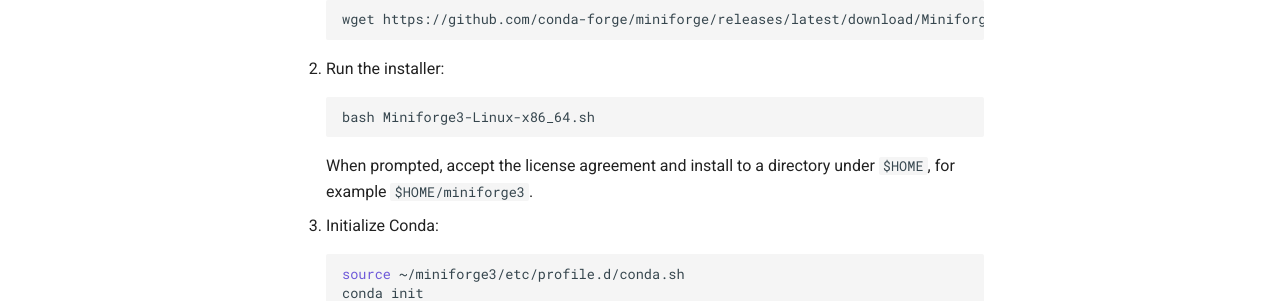
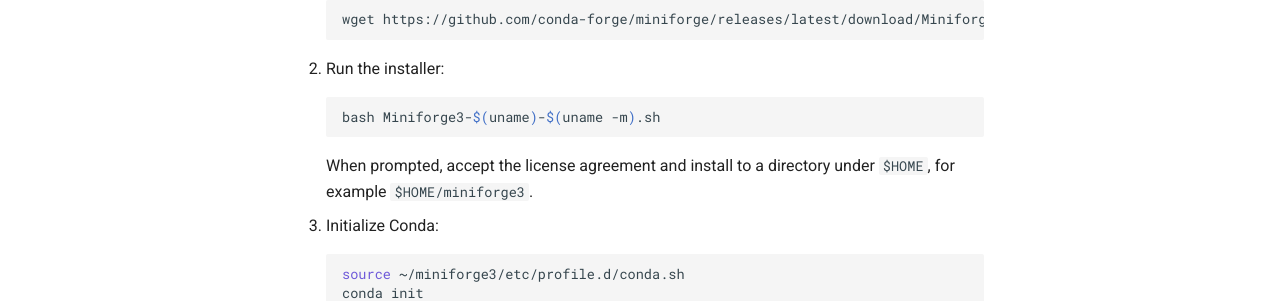
Before and after one commit to nsfcac/repacss-user-guide, an MkDocs documentation site: the page built from docs/software/installing-packages.md, in a window 1280 px wide and 900 px high. Shown: the part 516-817 px from the top of the window. Built offline with MkDocs 1.6.1 and Material for MkDocs 9.7.7, drawn with Linux system fonts in a browser that asks for light colours; comment, search, counter and statistics services are not loaded.

Commit message:
updating doc

````diff
--- a/docs/software/installing-packages.md
+++ b/docs/software/installing-packages.md
@@ -10,12 +10,12 @@
 
 1. Download the installer:
    ```bash
-   wget https://github.com/conda-forge/miniforge/releases/latest/download/Miniforge3-Linux-x86_64.sh
+   wget https://github.com/conda-forge/miniforge/releases/latest/download/Miniforge3-$(uname)-$(uname -m).sh
    ```
 
 2. Run the installer:
    ```bash
-   bash Miniforge3-Linux-x86_64.sh
+   bash Miniforge3-$(uname)-$(uname -m).sh
    ```
    When prompted, accept the license agreement and install to a directory under `$HOME`, for example `$HOME/miniforge3`.
 
````
